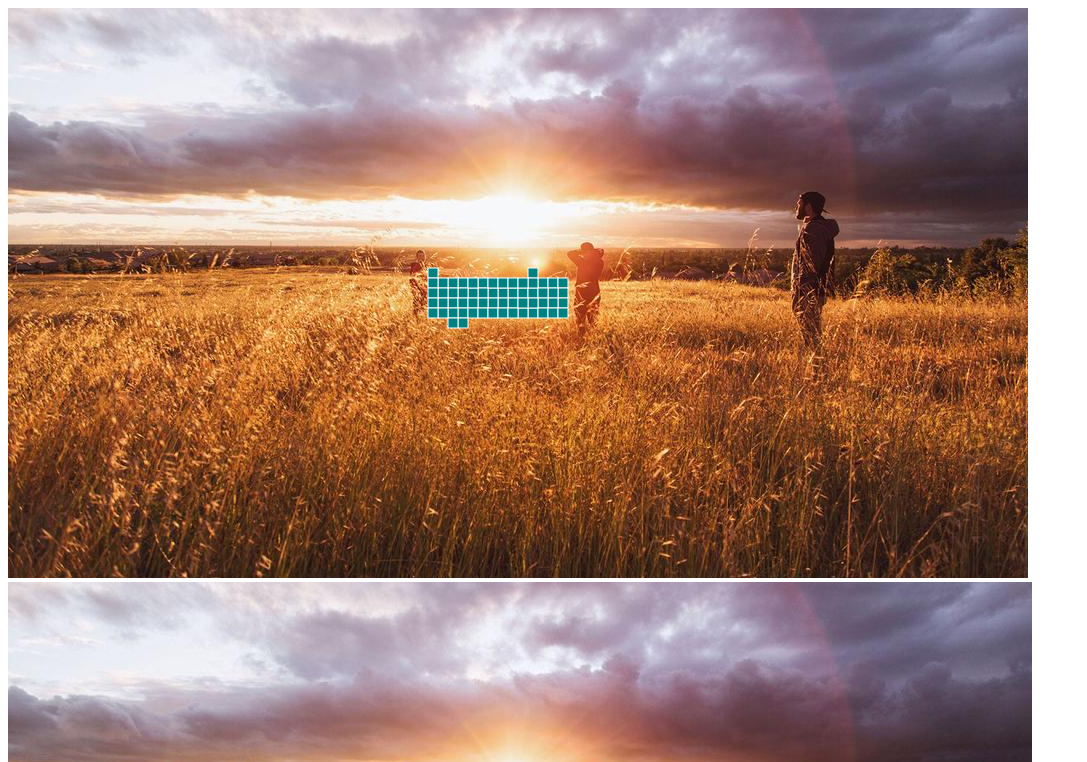
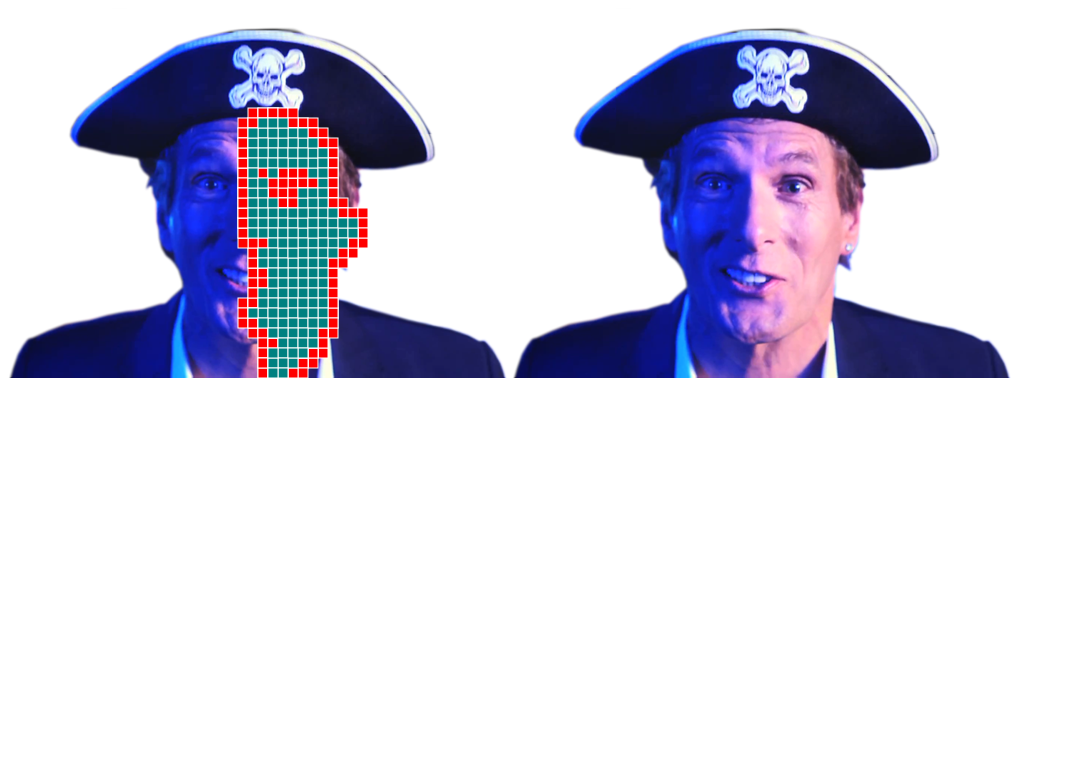
Before and after one commit to doughensel/imgAbstract, a plain HTML site: page index.html in a window 1280 px wide. Shown: the top 762 px of the page, without its empty margins (0-1087 px from the left). Drawn offline with Linux system fonts and the light colour scheme.

Commit message:
added condition to limit test scope to elements within the array (from 0-length)

```diff
--- a/index.html
+++ b/index.html
@@ -5,8 +5,8 @@
 	</head>
 	<body>
 		<canvas id="canvas"></canvas>
-		<img src="images/adobe-field.jpg" height="576" width="1024" alt="original image" id="originalImage" />
-		<!-- <img src="images/micheal-bolton-pop-up-small.png" height="370" width="500" alt="original image" id="originalImage" /> -->
+		<!-- <img src="images/adobe-field.jpg" height="576" width="1024" alt="original image" id="originalImage" /> -->
+		<img src="images/micheal-bolton-pop-up-small.png" height="370" width="500" alt="original image" id="originalImage" />
 		<!-- <img src="images/michael-bolton-sparrow.png" height="808" width="1390" alt="original image" id="originalImage" /> -->
 		<script type="text/javascript" src="js/imgAbstract.js"></script>
 	</body>
--- a/js/imgAbstract.js
+++ b/js/imgAbstract.js
@@ -22,7 +22,7 @@ var capture = {
 	//  higher numbers will make smaller dots and the inverse is also true
 	dotRadius  : 2,
 	//  Set the polygon threshold of how strict/lenient the code should be in comparing colors
-	polyThres  : 10,
+	polyThres  : 20,
 	//  Select which type of output to generate. Only one should be set to TRUE
 	output     : {
 		square : false,
@@ -36,7 +36,7 @@ var capture = {
 	colorArray : [],
 // FUNCTIONS
 	test       : function( p, color ){
-		console.log( 'test' );
+		// console.log( 'test' );
 		var ctx = this.canvas.getContext( '2d' );
 			ctx.fillStyle = color;
 			ctx.fillRect( p.x * this.sampleSize, p.y * this.sampleSize, this.sampleSize, this.sampleSize );
@@ -257,21 +257,36 @@ var capture = {
 		startSection( startPix );
 
 
-		function checkIndexes( index, indexes ){
+		function checkIndexes( index, elem ){
 			var exists = false;
-			for( var i=0, x=indexes.length; i<x; i++ ){
-				if( index === indexes[i] ){
+			for( var i=0, x=elem.indexes.length; i<x; i++ ){
+				if( index === elem.indexes[i] ){
 					exists = true;
 					break;
 				}
 			}
 			if( !exists ){
-				indexes.push( index );
-				spiral( section, index );
+				elem.indexes.push( index );
+				spiral( elem, index );
+			}
+		}
+
+		function testColor( index, i, elem ){
+			if( i >= 0 && i < colorArray.length ){
+				_this.test( colorArray[i], 'red' );
+				if( compareColors( colorArray[index], colorArray[i] ) ){
+					checkIndexes( i, elem );
+				}
 			}
 		}
 
 		function spiral( elem, index, level ){
+
+			/*
+			//		x < colorArray.length
+			//		  >= 0
+			//
+			*/
 
 			level = level || 1;
 
@@ -294,37 +309,16 @@ var capture = {
 			step = ( bottom.right - top.right ) / ( level * 2 );
 
 			for( var i=top.left,     j=top.right;    i<j; i++     ){
-				test = compareColors( colorArray[index], colorArray[i] );
-				if( test ){
-					checkIndexes( i, elem.indexes );
-					// elem.indexes.push(i);
-
-					// spiral( i, 1 );
-				}
+				testColor( index, i, elem );
 			}
 			for( var i=top.right,    j=bottom.right; i<j; i+=step ){
-				test = compareColors( colorArray[index], colorArray[i] );
-				if( test ){
-					checkIndexes( i, elem.indexes );
-					// elem.indexes.push(i);
-					// spiral( i, 1 );
-				}
+				testColor( index, i, elem );
 			}
 			for( var i=bottom.right, j=bottom.left;  i>j; i--     ){
-				test = compareColors( colorArray[index], colorArray[i] );
-				if( test ){
-					checkIndexes( i, elem.indexes );
-					// elem.indexes.push(i);
-					// spiral( i, 1 );
-				}
+				testColor( index, i, elem );
 			}
 			for( var i=bottom.left,  j=top.left;     i>j; i-=step ){
-				test = compareColors( colorArray[index], colorArray[i] );
-				if( test ){
-					checkIndexes( i, elem.indexes );
-					// elem.indexes.push(i);
-					// spiral( i, 1 );
-				}
+				testColor( index, i, elem );
 			}
 		}
 
```
